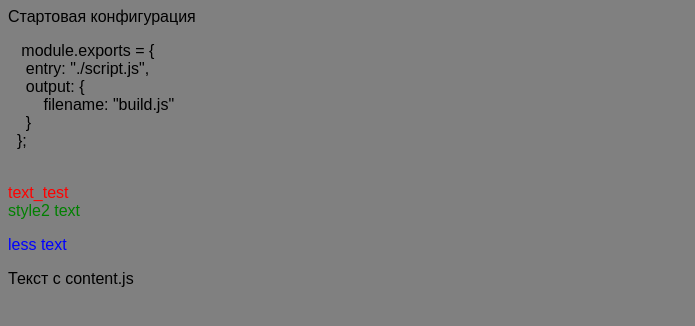
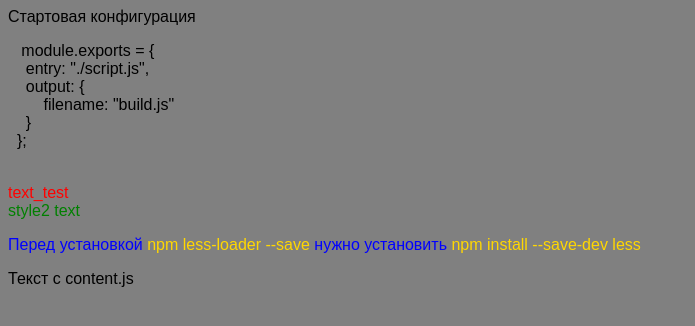
Before and after one commit to Shperung/WebPack_Test, a website: page index.html in a window 1280 px wide. Shown: the whole page, without its empty margins (0-695 px from the left). Drawn offline with Linux system fonts and the light colour scheme.

Commit message:
fix css-loader less-loader

```diff
--- a/build.css
+++ b/build.css
@@ -4,6 +4,9 @@ body{
 	color: green;
 }*{
 	font-family: Arial;
-}p{
-	color:blue;
+}p {
+  color: blue;
 }
+p span {
+  color: gold;
+}
--- a/index.html
+++ b/index.html
@@ -41,7 +41,11 @@
 
  </section>
 
- <p>less text</p>
+ <p></p>
+
+ <p>Перед установкой <span> npm less-loader --save </span> нужно установить <span> npm install --save-dev less </span></p>
+
+
 
 </body>
   <script type="text/javascript" src="build.js"></script>
--- a/package.json
+++ b/package.json
@@ -1,5 +1,7 @@
 {
-  "devDependencies": {},
+  "devDependencies": {
+    "less": "^2.7.1"
+  },
   "name": "viktor",
   "description": "s",
   "version": "1.0.0",
--- a/style.less
+++ b/style.less
@@ -1,3 +1,6 @@
 p{
 	color:blue;
+	span{
+		color:gold;
+	}
 }
--- a/webpack.config.js
+++ b/webpack.config.js
@@ -42,7 +42,7 @@ module.exports = {
     module:{
         loaders: [
             { test: /\.css$/, loader: ExtractTextPlugin.extract("style-loader", "css-loader") },
-            { test: /\.less$/, loader: ExtractTextPlugin.extract("style-loader", "css-loader", "less-loader") }
+            { test: /\.less$/, loader: ExtractTextPlugin.extract("style-loader", "css-loader!less-loader") }
         ]
     },
     plugins: [
```
